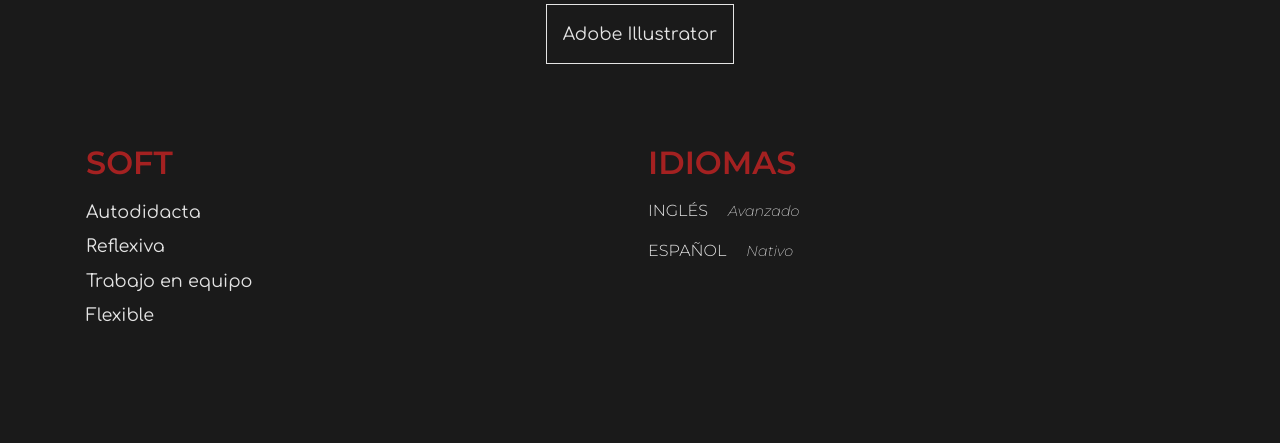
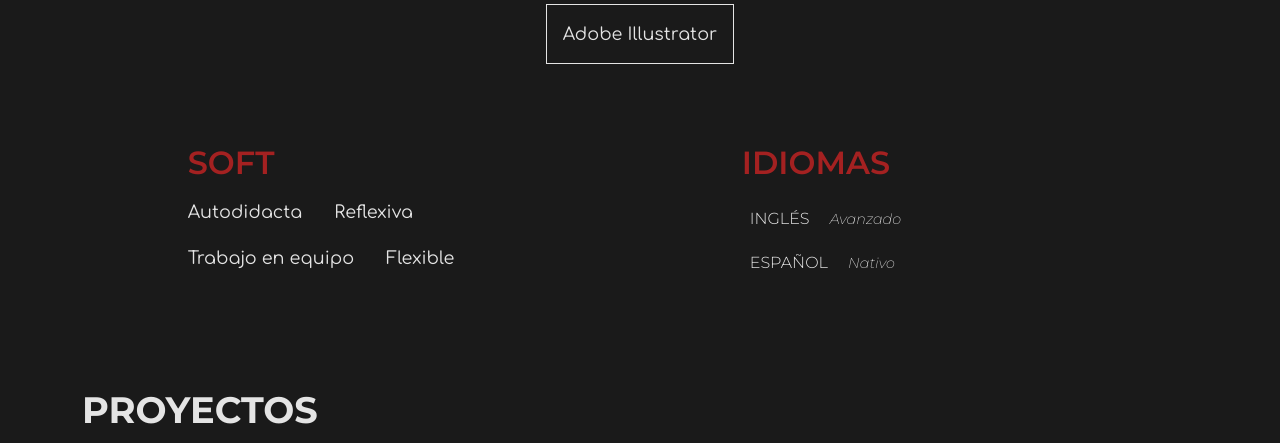
Before and after one commit to agusvlopez/portafolio, a plain HTML site: page index.html in a window 1280 px wide. Shown: the part 1374-1817 px from the top of the page. Drawn offline with nearby package versions, Linux system fonts and the light colour scheme.

Commit message:
alineacion soft skills

```diff
--- a/css/style.css
+++ b/css/style.css
@@ -56,6 +56,7 @@ h1 {
 .liSkillsSoft {
     list-style: none;
     font-size: 0.9rem;
+    margin-right: 1rem;
 }
 
 h2 {
@@ -191,17 +192,31 @@ text-align: center;
     z-index: 0;
 }
 
-@media screen and (min-width:577px) {}
+@media screen and (min-width:577px) {
+    .rowSkills {
+        display: flex;
+        flex-wrap: wrap;
+        justify-content: center;
+    }
+    .skillsSoftH3  {
+        padding-left: 0.5rem;
+        text-align: left;
+    }
+    .skillsIdiomaH3 {
+        text-align: left;
+    }
+}
 
 @media screen and (min-width:993px){
 
     .rowAcercaDeMi {
         display: flex;
         flex-wrap: wrap;
-        justify-content: space-around;
+        justify-content: center;
         padding-bottom: 5rem;
     }
-   h2 {
+
+    h2 {
         font-size: 2.3rem;
     }
 
@@ -226,17 +241,4 @@ text-align: center;
         font-size: 1.1rem;
     }
 
-    .rowSkills {
-        display: flex;
-        flex-wrap: wrap;
-        justify-content: center;
-    }
-    .skillsSoftH3  {
-        text-align: left;
-    }
-    .skillsIdiomaH3 {
-        text-align: left;
-    }
-
-
 }
--- a/index.html
+++ b/index.html
@@ -97,23 +97,27 @@
                     </ul>
                 </div>
             </div>
-            <div class="rowSkills row">
-            <div class="mt-4 col-lg-6 p-2">
-                <h3 class="mb-3 skillsSoftH3"><span lang="en">Soft</span></h3>
-                <div class=" p-0">
+            <div class="rowSkills row space-around">
+            <div class="mt-4 col-md-6 p-2">
+                <h3 class="mb-2 skillsSoftH3"><span lang="en">Soft</span></h3>
+                <div>
                     <ul class="p-0">
-                        <li class="mb-1 pb-1 liSkillsSoft">Autodidacta</li>
-                        <li class="mb-1 pb-1 liSkillsSoft"><span lang="en">Reflexiva</span></li>
-                        <li class="mb-1 pb-1 liSkillsSoft">Trabajo en equipo</li>
-                        <li class="mb-1 pb-1 liSkillsSoft">Flexible</li>
+                        <div class="d-md-flex">
+                            <li class="p-md-2 mb-1 pb-1 liSkillsSoft">Autodidacta</li>
+                            <li class="p-md-2 mb-1 pb-1 liSkillsSoft"><span lang="en">Reflexiva</span></li>
+                        </div>
+                        <div class="d-md-flex">
+                        <li class="p-md-2 mb-1 pb-1 liSkillsSoft">Trabajo en equipo</li>
+                        <li class="p-md-2 mb-1 pb-1 liSkillsSoft">Flexible</li>
+                        </div>
                     </ul>
                 </div>
             </div>
 
-            <div class="mt-4 col-lg-6 p-2">
+            <div class="mt-4 col-md-4 p-2">
                 <h3 class="skillsIdiomaH3 mb-3"><span lang="en">Idiomas</span></h3>
-                <p class="skillsIdiomaP">Inglés <span class="skillsIdiomaSpan">Avanzado</span></p>
-                <p class="skillsIdiomaP">Español <span class="skillsIdiomaSpan">Nativo</span></p>
+                <p class="p-md-2 mb-1 pb-1 skillsIdiomaP">Inglés <span class="skillsIdiomaSpan">Avanzado</span></p>
+                <p class="p-md-2 mb-1 pb-1 skillsIdiomaP">Español <span class="skillsIdiomaSpan">Nativo</span></p>
             </div>
             </div>
         </section>
@@ -125,7 +129,7 @@
 
             <div class="d-flex flex-wrap justify-content-center" id="contenedorCards">
 
-                <div v-if="item.enable" v-for="item in imagenes" class="card colorCard mb-3 m-sm-1 m-lg-3 rounded-0 mx-auto" style="max-width: 20rem;">
+                <div v-if="item.enable" v-for="item in imagenes" class="card colorCard p-2 mb-3 m-sm-1 m-lg-3 rounded-0 mx-auto" style="max-width: 20rem;">
                     <div class="cajaImagenCard rounded-1 aCard">
                         <a class="aCard" :href="item.href">
                             <img :src="item.src" class="card-img-top shadow img-fluid rounded-1 aCard" :alt= "item.titulo">
```
